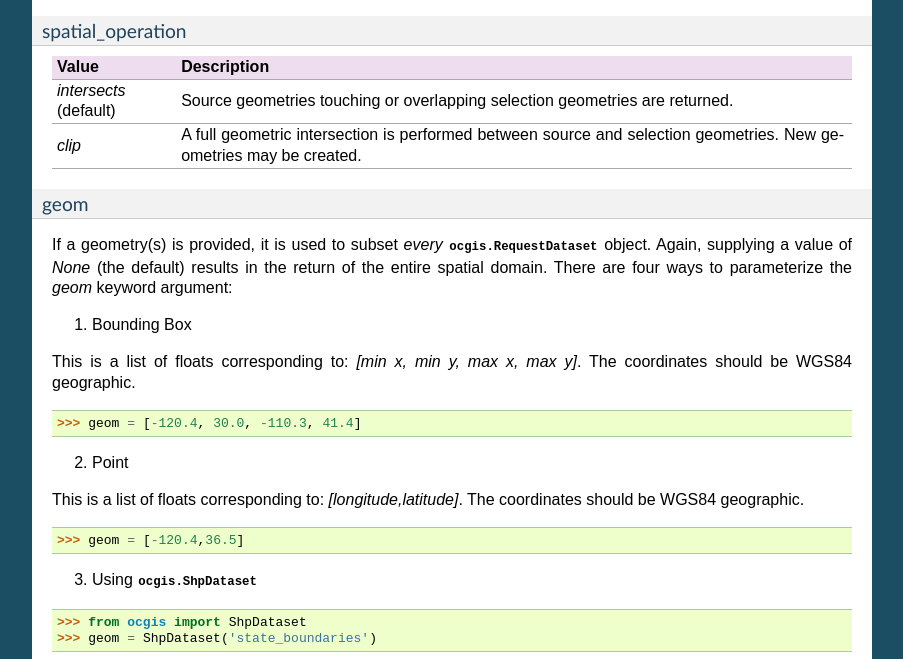
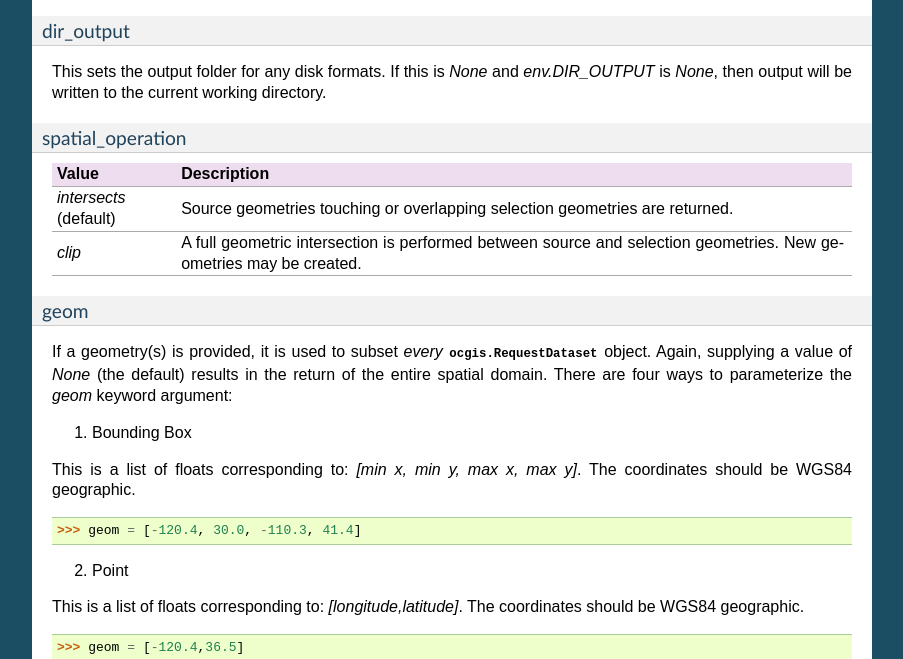
Before and after one commit to NCPP/ocgis, a Sphinx documentation site: the page built from doc/api.rst, in a window 1280 px wide and 900 px high, scrolled down 1187 px, cut to the strip 241-900 px from the top of the window. Shown: the whole strip, without its empty margins (198-1101 px from the left). Built offline with Sphinx 7.4.7, drawn with Linux system fonts in a browser that asks for light colours; formulas are drawn with MathJax 3; some of the changed text lies outside the part shown.

Commit message:
changed documentation for dir_output

```diff
--- a/doc/api.rst
+++ b/doc/api.rst
@@ -12,7 +12,7 @@ Additional information on keyword arguments can be found below the initial docum
 These are global parameters used by OpenClimateGIS. For those familiar with :mod:`arcpy` programming, this behaves similarly to the :mod:`arcpy.env` module. Any :mod:`ocgis.env` variable be overloaded with system environment variables by setting `OCGIS_<variable-name>`.
 
 :attr:`env.DIR_OUTPUT` = :meth:`tempfile.gettempdir()`
- The directory where output data is written. OpenClimateGIS always creates directories inside which output data is stored. Also, many of the output formats have multiple output files making a single directory location potentially troubling in terms of file quantity. If `None`, it defaults to the system's temporary directory.
+ The directory where output data is written. OpenClimateGIS always creates directories inside which output data is stored. Also, many of the output formats have multiple output files making a single directory location potentially troubling in terms of file quantity. If `None`, it defaults to the current working directory.
 
 :attr:`env.OVERWRITE` = `False`
  .. warning:: Use with caution.
@@ -62,6 +62,11 @@ A `dataset` is the target file(s) where data is stored. A `dataset` may be on th
 
 .. autoclass:: ocgis.RequestDatasetCollection
    :members: update
+
+dir_output
+~~~~~~~~~~
+
+This sets the output folder for any disk formats. If this is `None` and `env.DIR_OUTPUT` is `None`, then output will be written to the current working directory.
 
 spatial_operation
 ~~~~~~~~~~~~~~~~~
```
